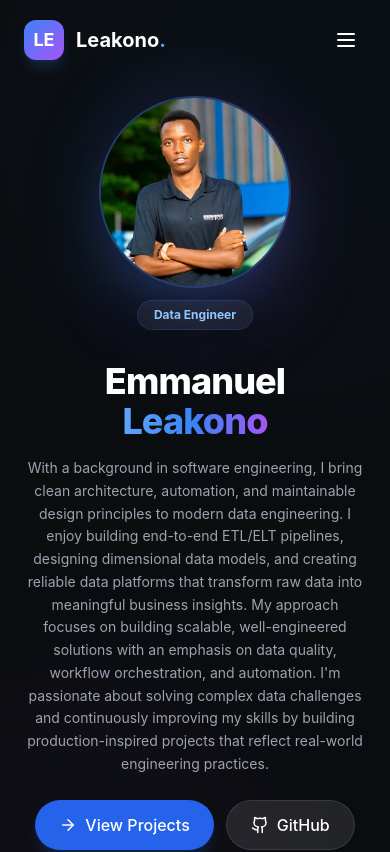
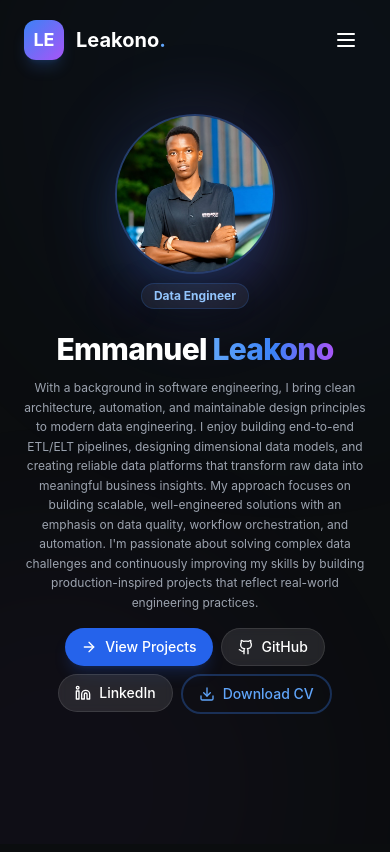
Before and after one commit to LEAKONO/leakono_portfolio, a React (Vite) app: page /#/ in a window 390 px wide. Shown: the top 852 px of the page. Built offline with nearby package versions, Linux system fonts and the light colour scheme.

Commit message:
style(hero): Improve mobile responsiveness and reduce top spacing

```diff
--- a/src/components/sections/Hero.tsx
+++ b/src/components/sections/Hero.tsx
@@ -69,18 +69,18 @@ export const Hero: React.FC = () => {
         <div className="absolute w-[500px] h-[500px] bg-purple-500/20 rounded-full blur-[100px] -bottom-48 -left-48 animate-pulse-slow animation-delay-200" />
       </div>
 
-      <div className="relative z-10 max-w-7xl mx-auto w-full pt-24 pb-12 md:py-20">
+      <div className="relative z-10 max-w-7xl mx-auto w-full pt-4 pb-8 md:py-12 lg:py-20">
         <motion.div
           initial={{ opacity: 0 }}
           animate={{ opacity: 1 }}
           transition={{ duration: 1 }}
-          className="flex flex-col lg:flex-row-reverse gap-8 lg:gap-12 items-center lg:items-center"
+          className="flex flex-col lg:flex-row-reverse gap-6 lg:gap-12 items-center lg:items-center"
         >
           {/* Profile Picture - Centered on all screens */}
           <div className="hero-image flex-shrink-0 w-full lg:w-auto flex flex-col items-center justify-center">
             <div className="relative mx-auto lg:mx-0">
               <div className="absolute inset-0 bg-gradient-to-r from-blue-500 to-purple-500 rounded-full blur-2xl opacity-20 animate-pulse-slow" />
-              <div className="relative w-48 h-48 sm:w-56 sm:h-56 md:w-64 md:h-64 lg:w-[420px] lg:h-[420px] rounded-full glass border-2 border-blue-500/30 overflow-hidden shadow-2xl shadow-blue-500/20 mx-auto">
+              <div className="relative w-40 h-40 sm:w-48 sm:h-48 md:w-56 md:h-56 lg:w-[420px] lg:h-[420px] rounded-full glass border-2 border-blue-500/30 overflow-hidden shadow-2xl shadow-blue-500/20 mx-auto">
                 <div className="w-full h-full bg-gradient-to-br from-blue-500/10 to-purple-500/10 flex items-center justify-center">
                   <img
                     src="/assets/images/me.jpeg"
@@ -90,13 +90,12 @@ export const Hero: React.FC = () => {
                 </div>
               </div>
               {/* Title below image */}
-              <div className="hero-title-role mt-3 md:mt-4 text-center">
-                <span className="inline-block px-4 py-1.5 md:px-6 md:py-2 rounded-full glass border border-blue-500/20 text-xs md:text-sm font-bold text-blue-300">
+              <div className="hero-title-role mt-2 md:mt-3 lg:mt-4 text-center">
+                <span className="inline-block px-3 py-1 md:px-4 md:py-1.5 lg:px-6 lg:py-2 rounded-full glass border border-blue-500/20 text-xs md:text-sm font-bold text-blue-300">
                   Data Engineer
                 </span>
               </div>
-              {/* Status below title */}
-              {/*  */}
+
               {/* Decorative rings */}
               <div className="absolute -top-3 -right-3 md:-top-4 md:-right-4 w-8 h-8 md:w-12 md:h-12 rounded-full bg-blue-500/20 blur-xl animate-pulse-slow" />
               <div className="absolute -bottom-3 -left-3 md:-bottom-4 md:-left-4 w-10 h-10 md:w-16 md:h-16 rounded-full bg-purple-500/20 blur-xl animate-pulse-slow animation-delay-200" />
@@ -104,19 +103,19 @@ export const Hero: React.FC = () => {
           </div>
 
           {/* Left Content - Comes after image on mobile */}
-          <div className="flex-1 space-y-4 md:space-y-6 text-center lg:text-left">
-            <h1 className="hero-title text-4xl sm:text-5xl md:text-6xl lg:text-7xl font-extrabold tracking-tight leading-[1.1]">
-              <span className="text-white">Emmanuel</span>
-              <br />
+          <div className="flex-1 space-y-3 md:space-y-4 lg:space-y-6 text-center lg:text-left">
+            <h1 className="hero-title text-3xl sm:text-4xl md:text-5xl lg:text-7xl font-extrabold tracking-tight leading-[1.1]">
+              <span className="text-white">Emmanuel</span>{' '}
               <span className="gradient-text">Leakono</span>
+
             </h1>
 
-            <p className="hero-subtitle text-sm md:text-base text-gray-400 max-w-lg mx-auto lg:mx-0 leading-relaxed border-l-0 lg:border-l-2 border-blue-400/30 lg:pl-4">
+            <p className="hero-subtitle text-xs sm:text-sm md:text-base text-gray-400 max-w-lg mx-auto lg:mx-0 leading-relaxed border-l-0 lg:border-l-2 border-blue-400/30 lg:pl-4">
               With a background in software engineering, I bring clean architecture, automation, and maintainable design principles to modern data engineering. I enjoy building end-to-end ETL/ELT pipelines, designing dimensional data models, and creating reliable data platforms that transform raw data into meaningful business insights. My approach focuses on building scalable, well-engineered solutions with an emphasis on data quality, workflow orchestration, and automation. I'm passionate about solving complex data challenges and continuously improving my skills by building production-inspired projects that reflect real-world engineering practices.
             </p>
 
-            <div className="hero-cta flex flex-wrap gap-3 md:gap-4 pt-2 md:pt-4 justify-center lg:justify-start">
-              <Button onClick={scrollToProjects} icon={<ArrowRight size={18} />}>
+            <div className="hero-cta flex flex-wrap gap-2 md:gap-3 lg:gap-4 pt-1 md:pt-2 lg:pt-4 justify-center lg:justify-start">
+              <Button size="sm" onClick={scrollToProjects} icon={<ArrowRight size={16} />}>
                 View Projects
               </Button>
               <a
@@ -124,7 +123,7 @@ export const Hero: React.FC = () => {
                 target="_blank"
                 rel="noopener noreferrer"
               >
-                <Button variant="secondary" icon={<Github size={18} />}>
+                <Button size="sm" variant="secondary" icon={<Github size={16} />}>
                   GitHub
                 </Button>
               </a>
@@ -133,7 +132,7 @@ export const Hero: React.FC = () => {
                 target="_blank"
                 rel="noopener noreferrer"
               >
-                <Button variant="secondary" icon={<Linkedin size={18} />}>
+                <Button size="sm" variant="secondary" icon={<Linkedin size={16} />}>
                   LinkedIn
                 </Button>
               </a>
@@ -142,7 +141,7 @@ export const Hero: React.FC = () => {
                 target="_blank"
                 rel="noopener noreferrer"
               >
-                <Button variant="outline" icon={<Download size={18} />}>
+                <Button size="sm" variant="outline" icon={<Download size={16} />}>
                   Download CV
                 </Button>
               </a>
--- a/src/components/sections/Projects.tsx
+++ b/src/components/sections/Projects.tsx
@@ -10,7 +10,7 @@ import { projects } from '../../data/projects';
 // Import images directly from src/assets/images/ (without ?url)
 import retailImage from '../../assets/images/dash.png';
 import flightImage from '../../assets/images/Dashboard.png';
-import uberImage from '../../assets/images/airflow.png'
+import uberImage from '../../assets/images/uber.png'
 
 const iconMap = {
   'retail-warehouse': Database,
```
Also changed, not shown: src/assets/images/uber.png (added).
